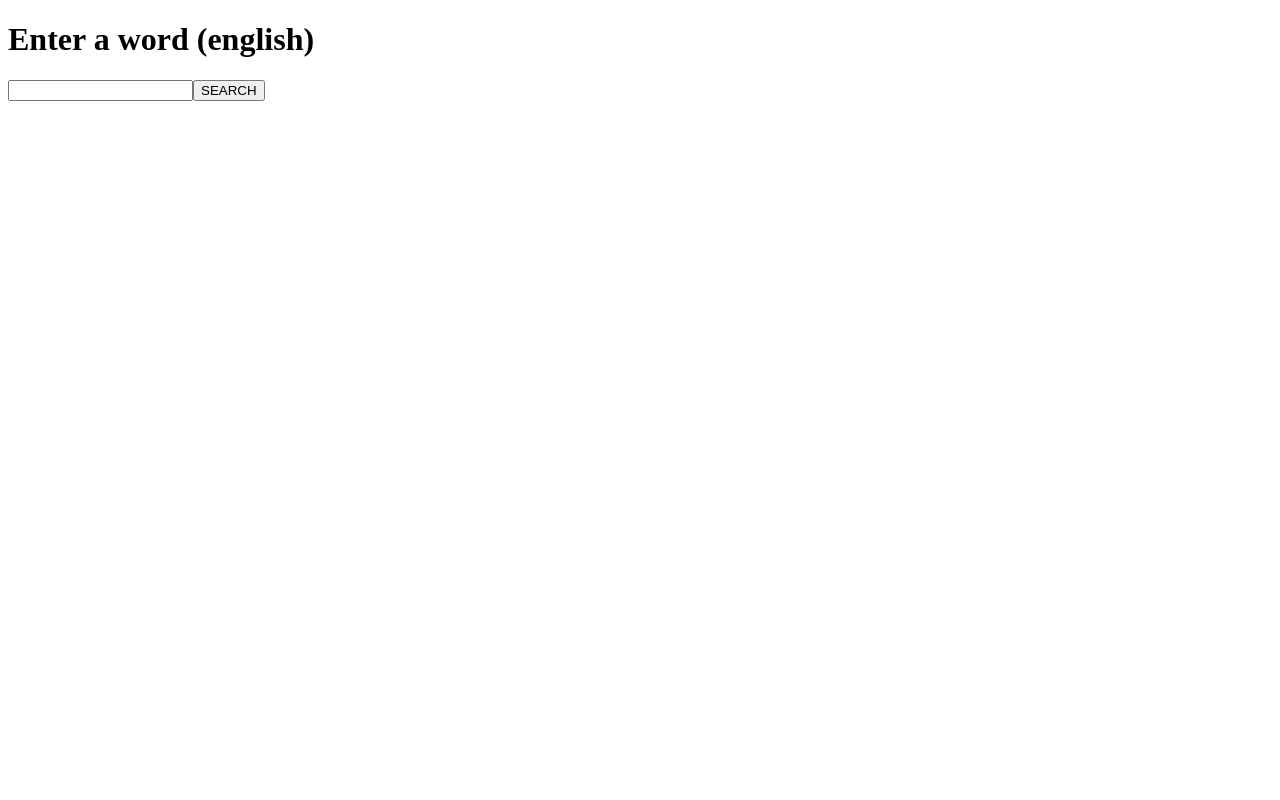
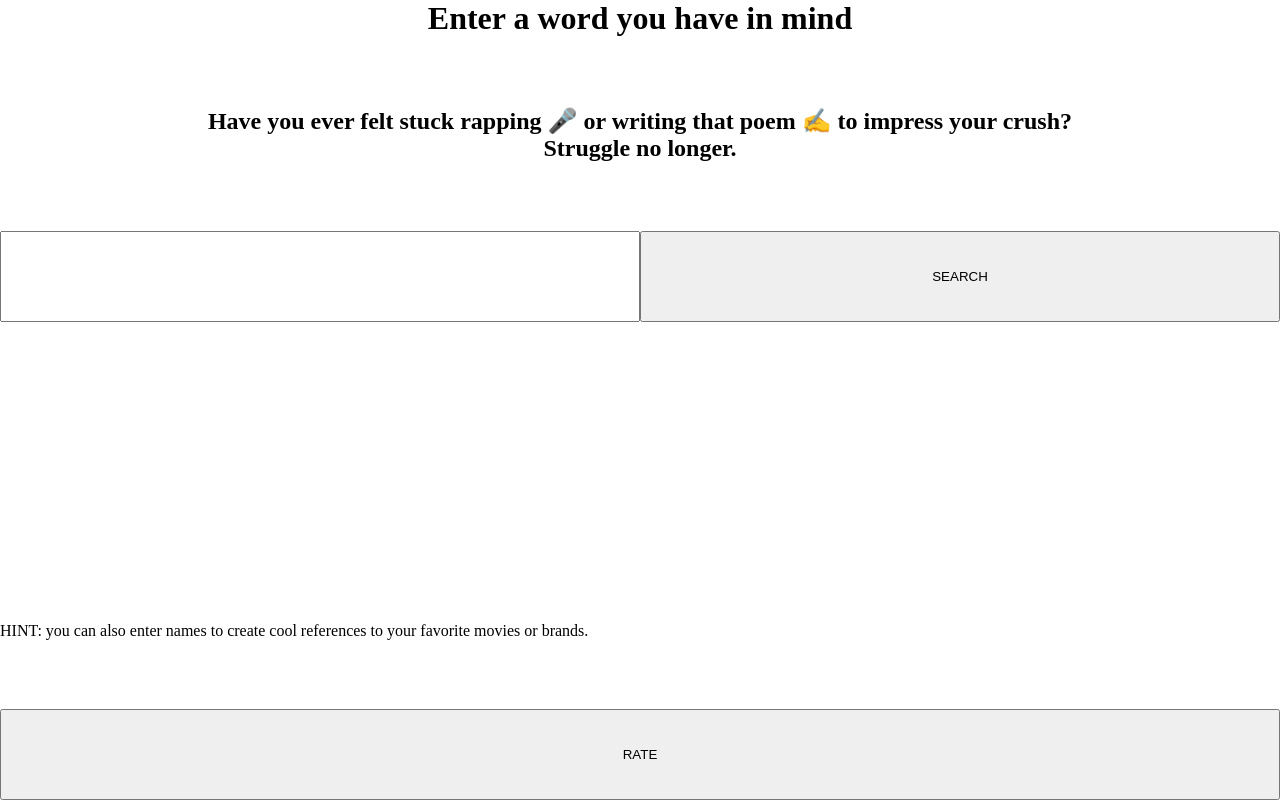
Before and after one commit to MariusMeiners/ryhme-search, a React (Create React App) app: page / in a window 1280 px wide. Built offline with nearby package versions, Linux system fonts and the light colour scheme.

Commit message:
ListItem and css changes

```diff
--- a/src/App.js
+++ b/src/App.js
@@ -1,5 +1,4 @@
 import React, { Component } from "react";
-import logo from "./logo.svg";
 import "./App.css";
 
 import SearchContainer from "./container/SerachContainer";
--- /dev/null
+++ b/src/components/ListItem.css
@@ -0,0 +1,3 @@
+.ListItem_container {
+  padding: 5px 5px;
+}
--- /dev/null
+++ b/src/components/ListItem.js
@@ -0,0 +1,11 @@
+import React from "react";
+
+import "./ListItem.css";
+
+const ListItem = props => (
+  <div className="ListItem_container">
+    <h3>{props.word}</h3>
+  </div>
+);
+
+export default ListItem;
--- a/src/components/SearchComponent.css
+++ b/src/components/SearchComponent.css
@@ -1,5 +1,47 @@
 .searchComponent__container {
+  display: grid;
+  height: 100vh;
 }
 
 .searchComponent__title {
+  text-align: center;
+  /* background: repeating-linear-gradient(
+    45deg,
+    white,
+    white 10px,
+    black 10px,
+    black 11px
+  ); */
+  /* background: linear-gradient(
+    to left bottom,
+    hsl(138, 100%, 85%) 0%,
+    hsl(231, 100%, 85%) 100%
+  ); */
 }
+
+.searchComponent_description {
+  text-align: center;
+}
+
+.searchComponent_form {
+  display: grid;
+  grid-template-rows: auto 300px;
+  grid-template-columns: 1fr 1fr;
+}
+
+.searchComponent__list {
+  grid-column-start: 1;
+  overflow: scroll;
+  grid-column-end: 3;
+}
+
+/* normalize */
+body,
+h1,
+h2,
+h3,
+h4,
+h5,
+p {
+  margin: 0;
+}
--- a/src/components/SearchComponent.js
+++ b/src/components/SearchComponent.js
@@ -1,12 +1,19 @@
 import React from "react";
 
+import ListItem from "./ListItem";
 import "./SearchComponent.css";
 
 const SearchComponent = props => {
   return (
     <div className="searchComponent__container">
-      <h1 className="searchComponent__title">Enter a word (english)</h1>
-      <form>
+      <h1 className="searchComponent__title">Enter a word you have in mind</h1>
+      <h2 className="searchComponent_description">
+        Have you ever felt stuck rapping 🎤 or writing that poem ✍️ to impress
+        your crush?
+        <br />
+        <span> Struggle no longer.</span>
+      </h2>
+      <form className="searchComponent_form">
         <input
           type="text"
           value={props.rhymeWord}
@@ -15,14 +22,17 @@ const SearchComponent = props => {
         <button type="button" onClick={props.onSearchClick}>
           SEARCH
         </button>
+        <div className="searchComponent__list">
+          {props.foundRhymeWords.map((element, index) => (
+            <ListItem key={index} word={element.word} />
+          ))}
+        </div>
       </form>
-      <div className="searchComponent__list">
-        {props.foundRhymeWords.map((element, index) => (
-          <div key={index}>
-            <h3>{element.word}</h3>
-          </div>
-        ))}
-      </div>
+      <p>
+        <span>HINT: </span>you can also enter names to create cool references to
+        your favorite movies or brands.
+      </p>
+      <button>RATE</button>
     </div>
   );
 };
```
Also changed, not shown: 1 other file (tests, documents, lock files or other folders).
